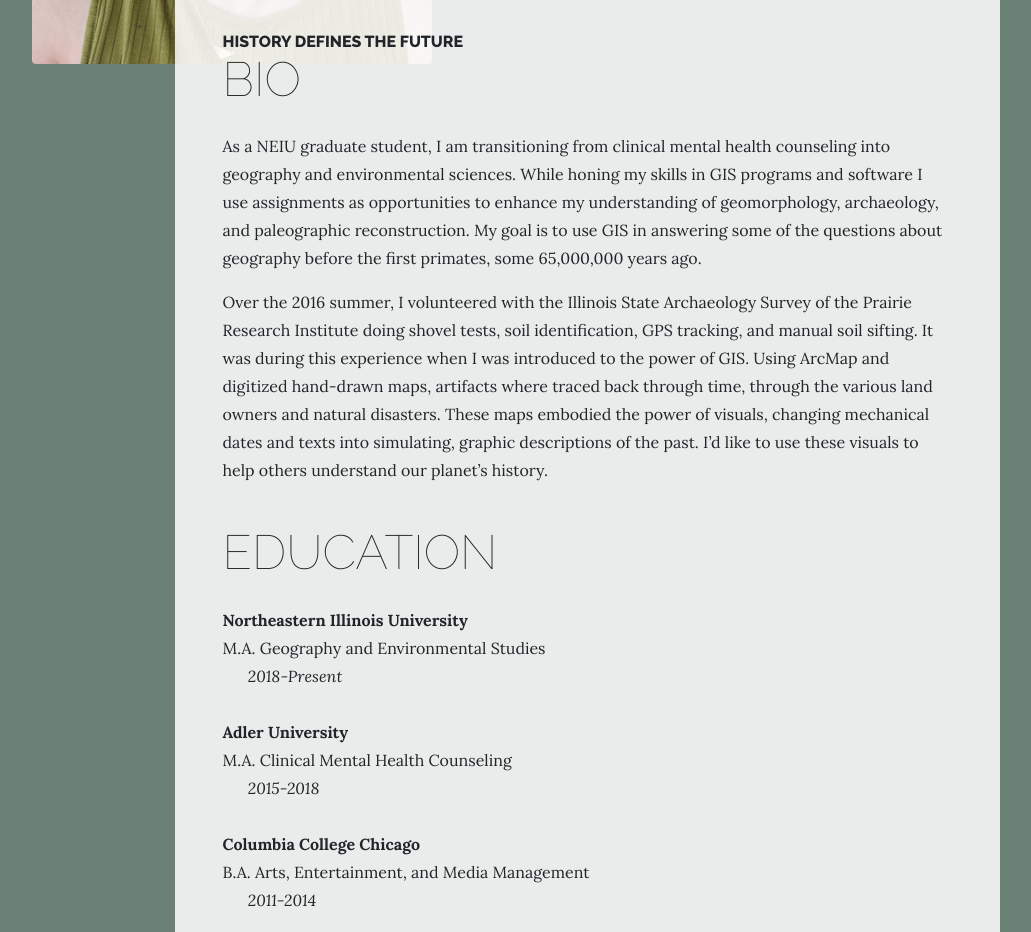
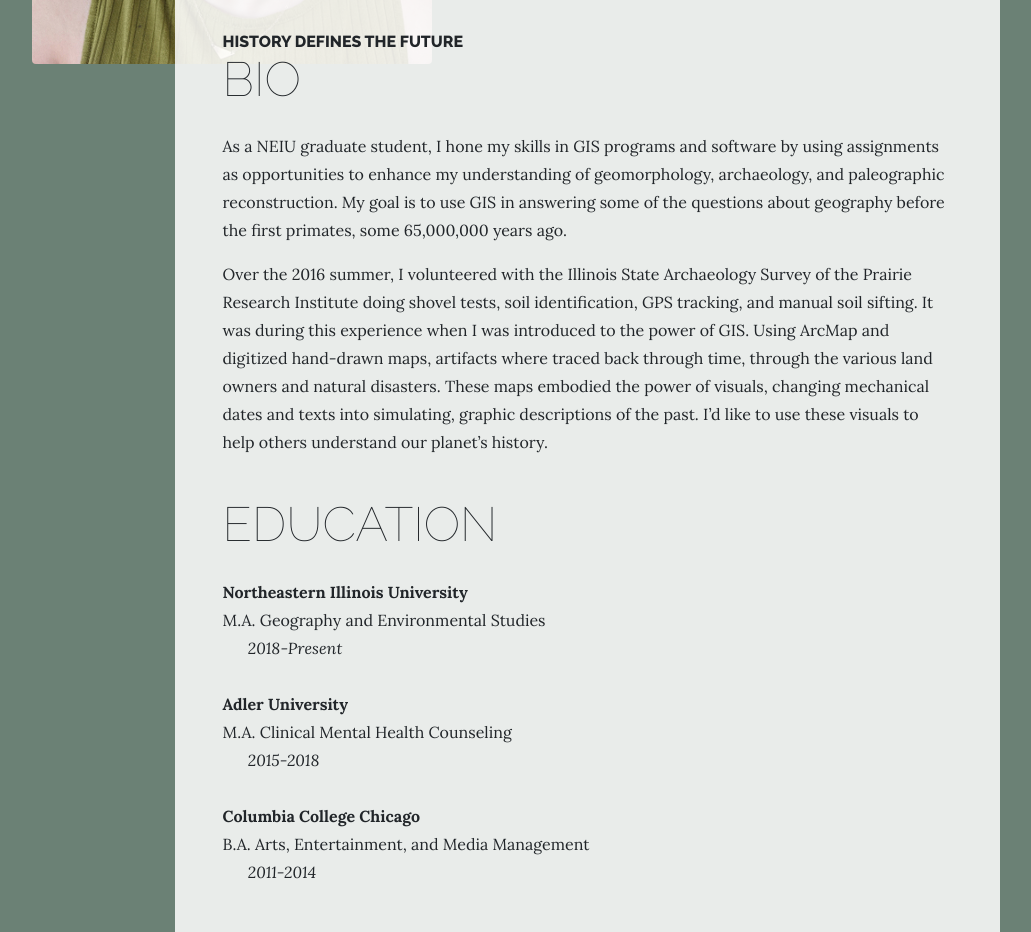
Before and after one commit to A-E-H-M/A-E-H-M.github.io, a website: page about.html in a window 1280 px wide. Shown: the part 800-1732 px from the top of the page, without its empty margins (53-1084 px from the left). Drawn offline with Linux system fonts and the light colour scheme.

Commit message:
Update about.html

```diff
--- a/about.html
+++ b/about.html
@@ -69,9 +69,8 @@
                   <span class="section-heading-upper">History Defines the Future</span>
                   <span class="section-heading-lower">Bio</span>
                 </h2>
-                <p>As a NEIU graduate student, I am transitioning from clinical mental
-					health counseling into geography and environmental sciences. While honing my skills in GIS programs
-					and software I use assignments as opportunities to enhance my understanding of
+                <p>As a NEIU graduate student, I hone my skills in GIS programs
+					and software by using assignments as opportunities to enhance my understanding of
 					geomorphology, archaeology, and paleographic reconstruction. My goal is to use GIS in
 					answering some of the questions about geography before the first primates, some
 					65,000,000 years ago.
```
